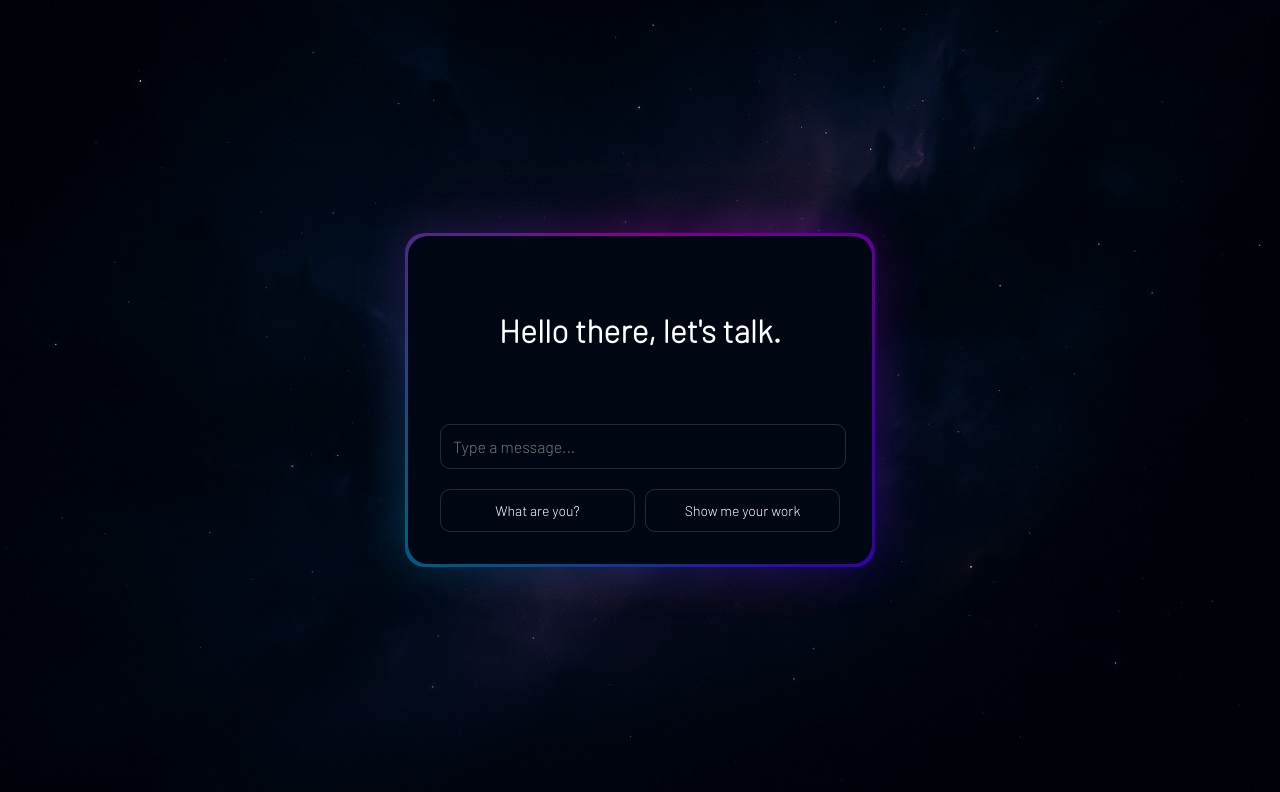
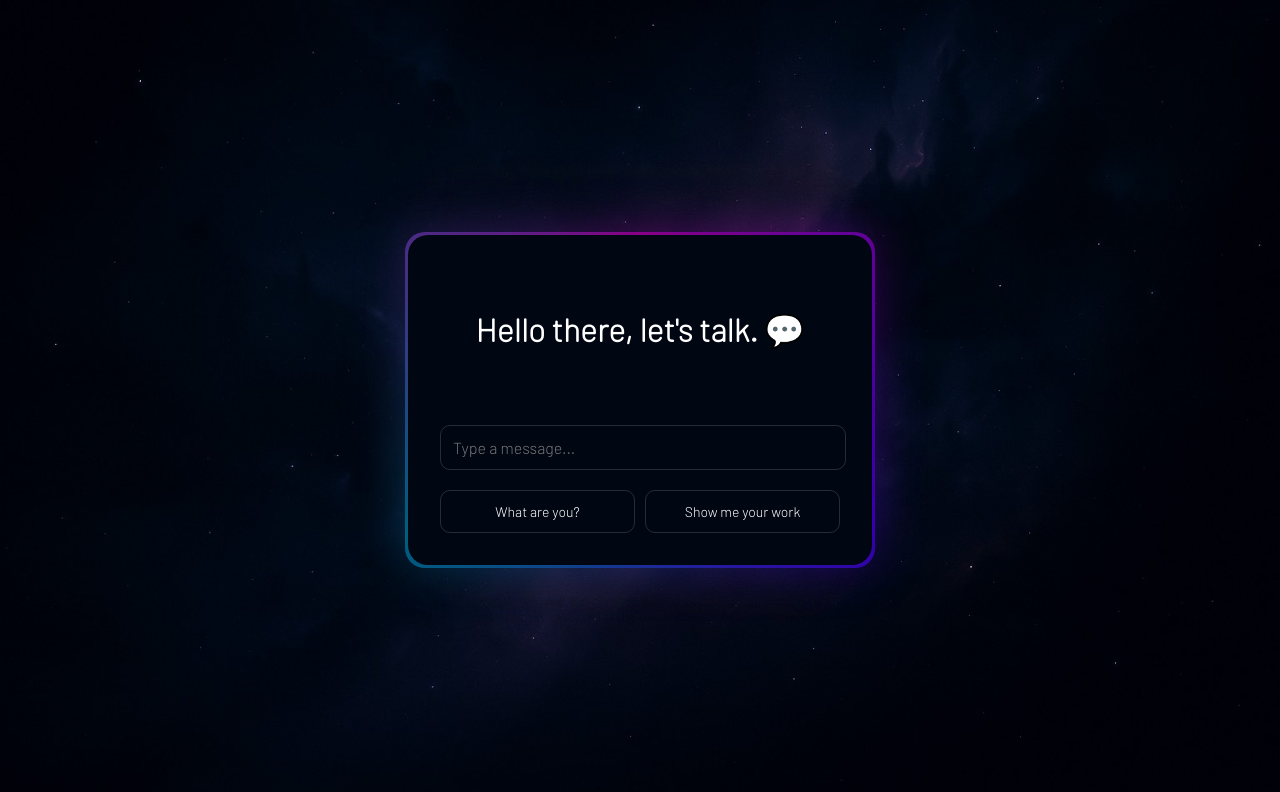
Before and after one commit to SohamXYZDev/Chatfolio, a plain HTML site: page index.html in a window 1280 px wide. Drawn offline with Linux system fonts and the light colour scheme.

Commit message:
Added Icon

```diff
--- a/index.html
+++ b/index.html
@@ -3,15 +3,16 @@
 <head>
   <meta charset="UTF-8">
   <meta name="viewport" content="width=device-width, initial-scale=1">
-  <title>Soham's Portfolio</title>
+  <title>💬Soham's Portfolio💬</title>
   <link rel="stylesheet" href="style.css">
+  <link rel="icon" href="assets/favicon.ico" type="image/png">
 </head>
 <body>
 <div id="imageViewer">
 
 </div>
 <div class="card">
-  <h1 id="heading">Hello there, let's talk.</h1>
+  <h1 id="heading">Hello there, let's talk. 💬</h1>
   <div id="messages" class="hidden">
     <div id="messages" class="hidden">
 
```
Also changed, not shown: assets/favicon.ico (added).
